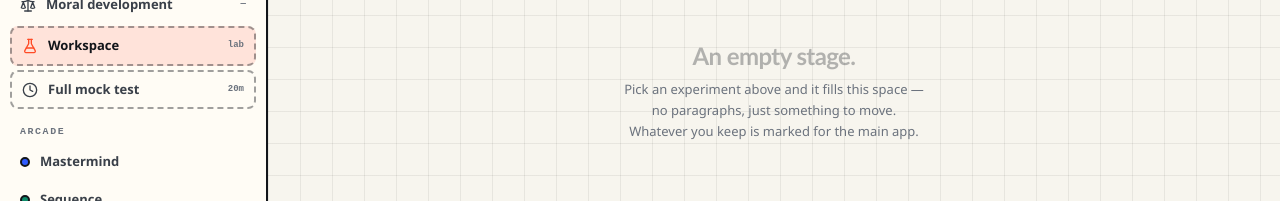
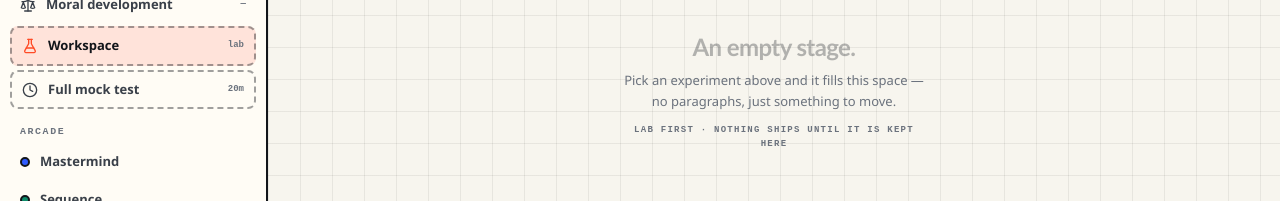
Before and after one commit to apsideslabs/round-one, a React (Vite) app: page /#/lab in a window 1280 px wide. Shown: the part 345-546 px from the top of the page. Built offline with nearby package versions, Linux system fonts and the light colour scheme; no server answers.

Commit message:
docs: lab-first as a working rule

```diff
--- a/src/pages/Lab.tsx
+++ b/src/pages/Lab.tsx
@@ -1,5 +1,4 @@
 import { useState, type ReactNode } from 'react'
-import { Link } from 'react-router-dom'
 import { Check, Grid2x2, RotateCcw, Sparkles } from 'lucide-react'
 import { MirrorBeam } from '@/lab/MirrorBeam'
 import { FloodMaze } from '@/lab/FloodMaze'
@@ -119,7 +118,9 @@ export default function Lab() {
               </p>
               <p className="mt-2 text-[13px] font-medium leading-relaxed text-ink-3">
                 Pick an experiment above and it fills this space — no paragraphs, just something to move.
-                Whatever you keep is marked for the main app.
+              </p>
+              <p className="mt-3 font-mono text-[9px] font-bold uppercase tracking-[0.14em] text-ink-3">
+                lab first · nothing ships until it is kept here
               </p>
             </div>
           </div>
@@ -154,12 +155,9 @@ export default function Lab() {
             </>
           )}
           {kept.length > 0 && (
-            <Link
-              to="/menu"
-              className="inline-flex items-center gap-1.5 rounded-lg border-2 border-ink bg-card px-2.5 py-1 font-mono text-[9px] font-bold uppercase tracking-wider"
-            >
-              {kept.length} kept
-            </Link>
+            <span className="inline-flex items-center gap-1.5 rounded-lg border-2 border-ink bg-card px-2.5 py-1 font-mono text-[9px] font-bold uppercase tracking-wider">
+              shortlist · {kept.map((id) => STAGES.find((s) => s.id === id)?.name ?? id).join(' · ')}
+            </span>
           )}
         </div>
       </footer>
```
Also changed, not shown: 2 other files (tests, documents, lock files or other folders).
